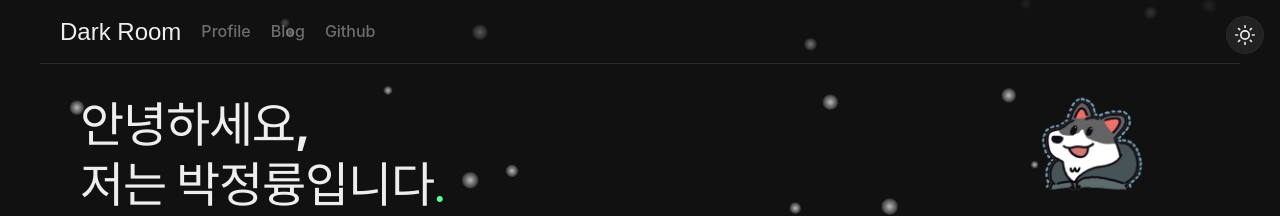
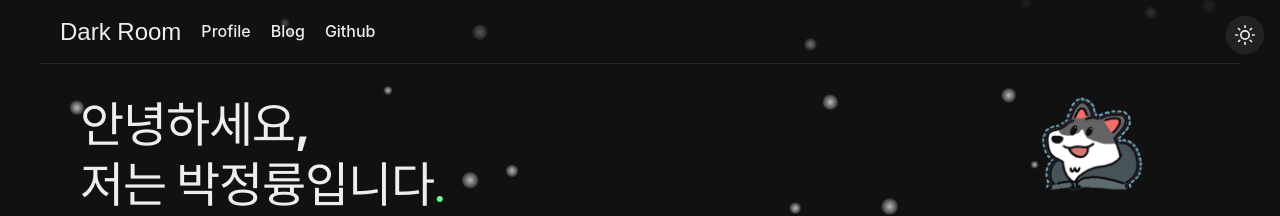
Before and after one commit to RyuWoong/ryuwoong.github.io, a Next.js app: page /profile in a window 1280 px wide. Shown: the top 216 px of the page. Built offline with nearby package versions, Linux system fonts and the light colour scheme; a web font is replaced by a local one.

Commit message:
feat: lcp 개선 및 메뉴 접근성 개선

```diff
--- a/app/(main)/main.module.css
+++ b/app/(main)/main.module.css
@@ -40,7 +40,7 @@
 }
 
 .nav li a {
-  color: var(--text-muted);
+  color: var(--text-primary);
   font-size: var(--text-base);
   font-weight: var(--weight-medium);
   transition: color 0.3s ease;
--- a/app/globals.css
+++ b/app/globals.css
@@ -8,7 +8,7 @@
 html,
 body {
   max-width: 100vw;
-  min-width: 400px;
+  min-width: 360px;
   height: 100%;
   margin: 0 auto;
   -webkit-font-smoothing: antialiased;
--- a/components/ThemeToggle.tsx
+++ b/components/ThemeToggle.tsx
@@ -47,15 +47,16 @@ function MoonIcon() {
 }
 
 export default function ThemeToggle() {
-  const [theme, setTheme] = useState<Theme>("dark");
+  const [theme, setTheme] = useState<Theme | null>(null);
 
   useEffect(() => {
-    const saved = localStorage.getItem("theme") as Theme | null;
-    if (saved) {
-      setTheme(saved);
-      document.documentElement.setAttribute("data-theme", saved);
-    }
+    const saved = (localStorage.getItem("theme") as Theme) || "dark";
+    setTheme(saved);
+    document.documentElement.setAttribute("data-theme", saved);
   }, []);
+
+  // 마운트 전에는 렌더링하지 않음 (hydration mismatch 방지)
+  if (theme === null) return null;
 
   const toggleTheme = () => {
     const next = theme === "dark" ? "light" : "dark";
```
